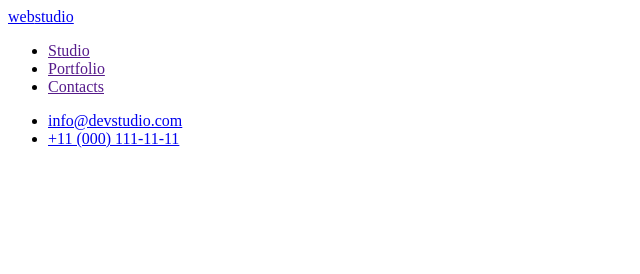
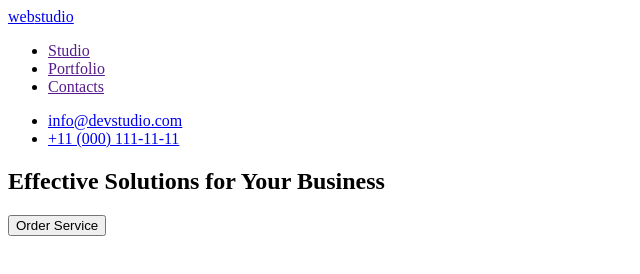
Before and after one commit to Jekindo/goit-markup-hw-01, a plain HTML site: page index.html in a window 1280 px wide. Shown: the whole page, without its empty margins (0-640 px from the left). Drawn offline with Linux system fonts and the light colour scheme.

Commit message:
create Hero section markup

```diff
--- a/index.html
+++ b/index.html
@@ -25,7 +25,14 @@
       </ul>
     </header>
 
-    <main></main>
+    <main>
+      <!-- Hero -->
+      <section>
+        <h1>Effective Solutions for Your Business</h1>
+
+        <button type="button">Order Service</button>
+      </section>
+    </main>
     <footer></footer>
   </body>
 </html>
```
